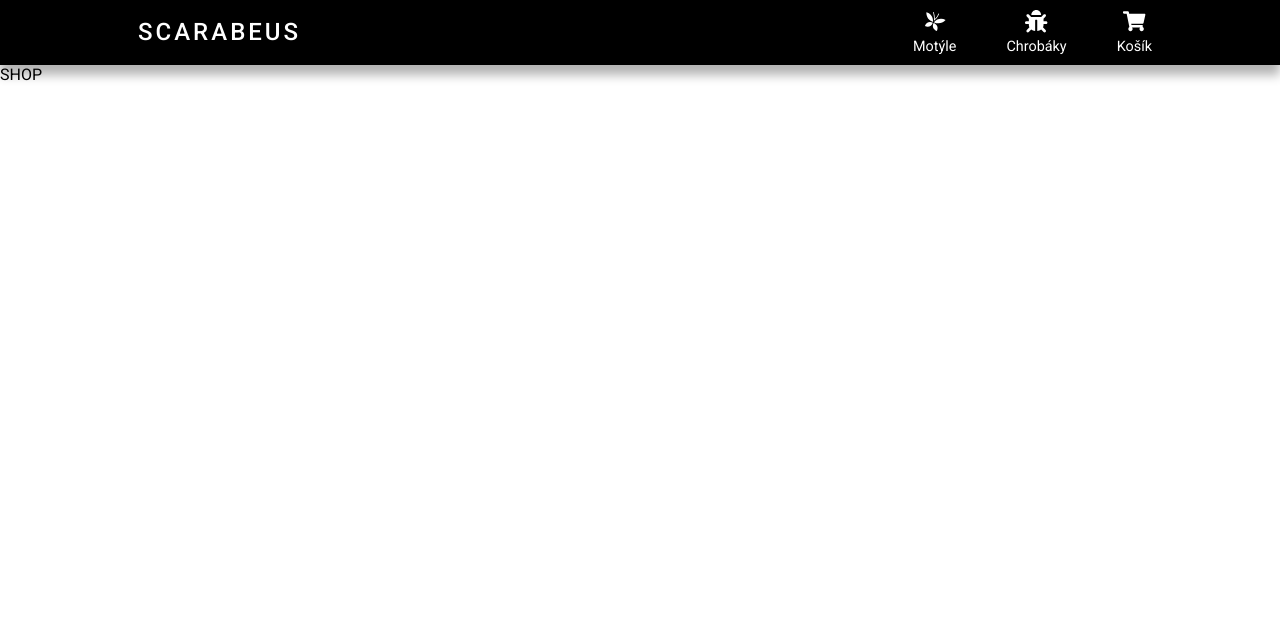
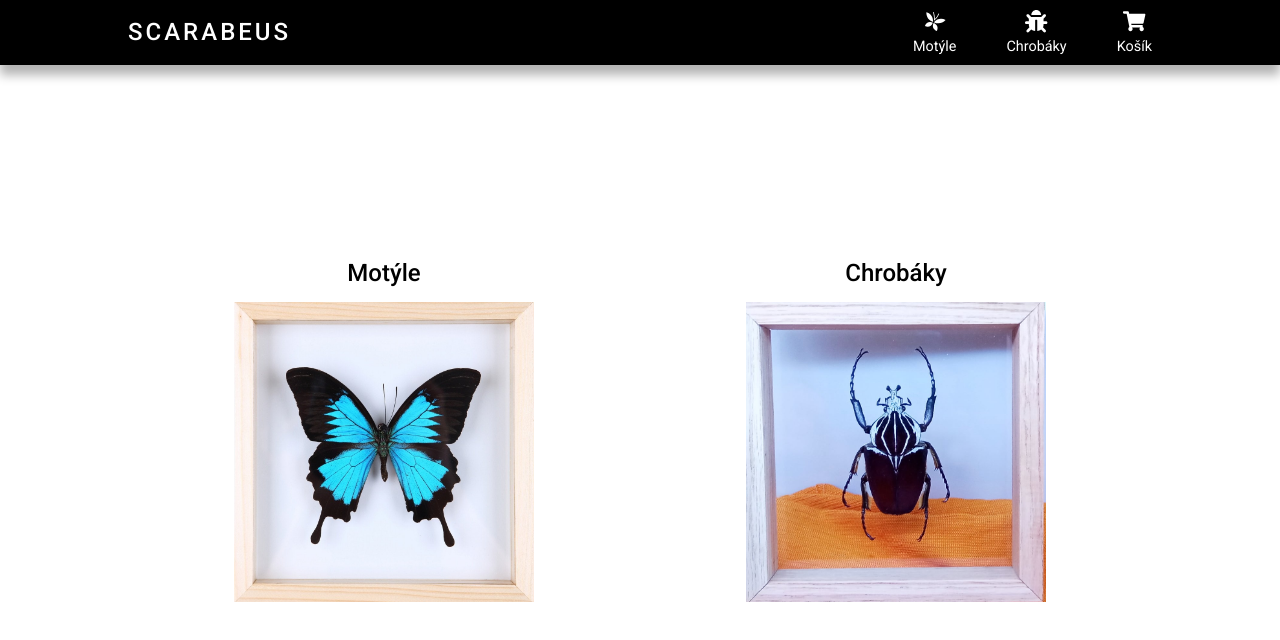
Before and after one commit to MarianKmotorka/Scarab-shop, a React (Create React App) app: page / in a window 1280 px wide. Shown: the top 640 px of the page. Built offline with nearby package versions, Linux system fonts and the light colour scheme.

Commit message:
Home page

```diff
--- a/src/components/Navbar/Navbar.styled.tsx
+++ b/src/components/Navbar/Navbar.styled.tsx
@@ -1,7 +1,7 @@
 import { motion } from 'framer-motion'
 import { NavLink } from 'react-router-dom'
 import styled from 'styled-components'
-import { MD } from '../../utils/theme'
+import { MD, SM } from '../../utils/theme'
 
 export const NAVBAR_HEIGHT = 65
 export const NAVBAR_HEIGHT_STRING = '65px'
@@ -26,19 +26,25 @@ export const Wrapper = styled.div`
 
 export const Logo = styled.h1`
   color: ${({ theme }) => theme.white};
-  margin-left: 10px;
   font-weight: 500;
   font-size: 1.5rem;
   letter-spacing: 3px;
   text-transform: uppercase;
   cursor: pointer;
+
+  @media screen and (max-width: ${SM}px) {
+    margin-left: 15px;
+    font-size: 1.2rem;
+  }
 `
 
 export const MenuButton = styled.div`
   color: ${({ theme }) => theme.primary};
   font-size: 1.8rem;
-  margin-right: 30px;
+  margin-right: 20px;
   cursor: pointer;
+  display: grid;
+  place-items: center;
 `
 
 export const StyledLink = styled(NavLink)`
@@ -78,15 +84,14 @@ export const StyledLink = styled(NavLink)`
     padding: 20px;
 
     svg {
-      font-size: 1.7rem;
-      padding: 0 0 0 40px;
-      flex: 1;
-      text-align: right;
+      font-size: 1.5rem;
+      width: 80px;
     }
 
     p {
       font-size: 1.3rem;
-      flex: 1;
+      text-align: start;
+      width: 28%;
     }
 
     &.active,
@@ -113,7 +118,7 @@ export const ResponsiveMenuLinks = styled(motion.div)`
     bottom: 0;
     right: 0;
     padding-top: 100px;
-    background-color: ${({ theme }) => theme.black3};
+    background-color: ${({ theme }) => theme.black};
     flex-direction: column;
   }
 `
--- a/src/components/Navbar/Navbar.tsx
+++ b/src/components/Navbar/Navbar.tsx
@@ -24,6 +24,7 @@ const Navbar = () => {
 
   const isSmallScreen = width <= MD
   const showMenu = (isSmallScreen && isOpen) || !isSmallScreen
+  const close = () => setIsOpen(false)
 
   return (
     <Wrapper>
@@ -38,17 +39,17 @@ const Navbar = () => {
               exit={{ right: -400 }}
               transition={{ type: 'spring', mass: 0.1 }}
             >
-              <StyledLink to='/butterflies'>
+              <StyledLink to='/butterflies' onClick={close}>
                 <GiButterfly />
                 <p>Motýle</p>
               </StyledLink>
 
-              <StyledLink to='/bugs'>
+              <StyledLink to='/bugs' onClick={close}>
                 <FaBug />
                 <p>Chrobáky</p>
               </StyledLink>
 
-              <StyledLink to='/cart'>
+              <StyledLink to='/cart' onClick={close}>
                 <FaShoppingCart />
                 <p>Košík</p>
               </StyledLink>
--- a/src/pages/App/App.tsx
+++ b/src/pages/App/App.tsx
@@ -1,13 +1,18 @@
+import { Route, Switch } from 'react-router-dom'
 import Navbar from '../../components/Navbar/Navbar'
+import Home from '../Home/Home'
 import { GlobalStyles } from './App.styled'
 
 const App = () => {
   return (
-    <div>
+    <div style={{ height: '100vh' }}>
       <GlobalStyles />
 
       <Navbar />
-      <div style={{ height: 10000 }}>SHOP</div>
+
+      <Switch>
+        <Route path='/' component={Home} />
+      </Switch>
     </div>
   )
 }
--- /dev/null
+++ b/src/pages/Home/Home.styled.tsx
@@ -0,0 +1,50 @@
+import { Link } from 'react-router-dom'
+import styled from 'styled-components'
+import { NAVBAR_HEIGHT_STRING } from '../../components/Navbar/Navbar.styled'
+import { MD } from '../../utils/theme'
+
+export const Wrapper = styled.div`
+  height: calc(100vh - ${NAVBAR_HEIGHT_STRING});
+
+  > div {
+    height: 100%;
+    display: flex;
+    align-items: center;
+  }
+`
+
+export const LinksContainer = styled.div`
+  display: flex;
+  justify-content: space-around;
+  flex-wrap: wrap;
+  width: 100%;
+`
+
+export const StyledLink = styled(Link)`
+  text-decoration: none;
+  margin: 20px;
+  transition: transform 0.3s;
+
+  :hover {
+    transform: scale(1.1);
+  }
+`
+
+export const LinkText = styled.p`
+  font-size: 1.5rem;
+  font-weight: 500;
+  text-align: center;
+  color: ${({ theme }) => theme.black};
+  margin-bottom: 15px;
+`
+
+export const Image = styled.img`
+  width: 300px;
+  height: 300px;
+  object-fit: cover;
+
+  @media screen and (max-width: ${MD}px) {
+    width: 200px;
+    height: 200px;
+  }
+`
--- /dev/null
+++ b/src/pages/Home/Home.tsx
@@ -0,0 +1,26 @@
+import { Container } from '../../components/Container'
+import butterfly from '../../images/framed-butterfly.jpg'
+import beetle from '../../images/framed-beetle.jpg'
+import { Image, LinksContainer, LinkText, StyledLink, Wrapper } from './Home.styled'
+
+const Home = () => {
+  return (
+    <Wrapper>
+      <Container>
+        <LinksContainer>
+          <StyledLink to='/butterflies'>
+            <LinkText>Motýle</LinkText>
+            <Image src={butterfly} />
+          </StyledLink>
+
+          <StyledLink to='/bugs'>
+            <LinkText>Chrobáky</LinkText>
+            <Image src={beetle} />
+          </StyledLink>
+        </LinksContainer>
+      </Container>
+    </Wrapper>
+  )
+}
+
+export default Home
```
Also changed, not shown: src/images/framed-beetle.jpg (added), src/images/framed-butterfly.jpg (added).
